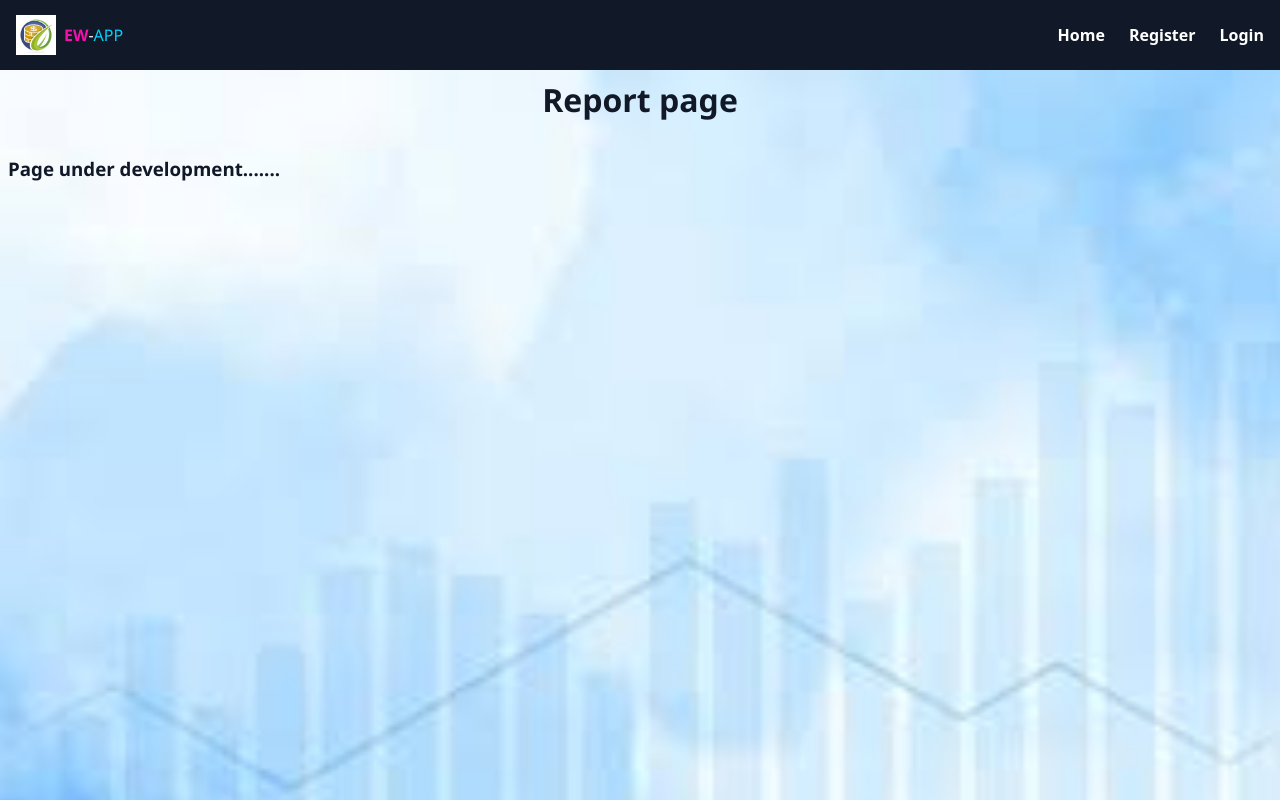
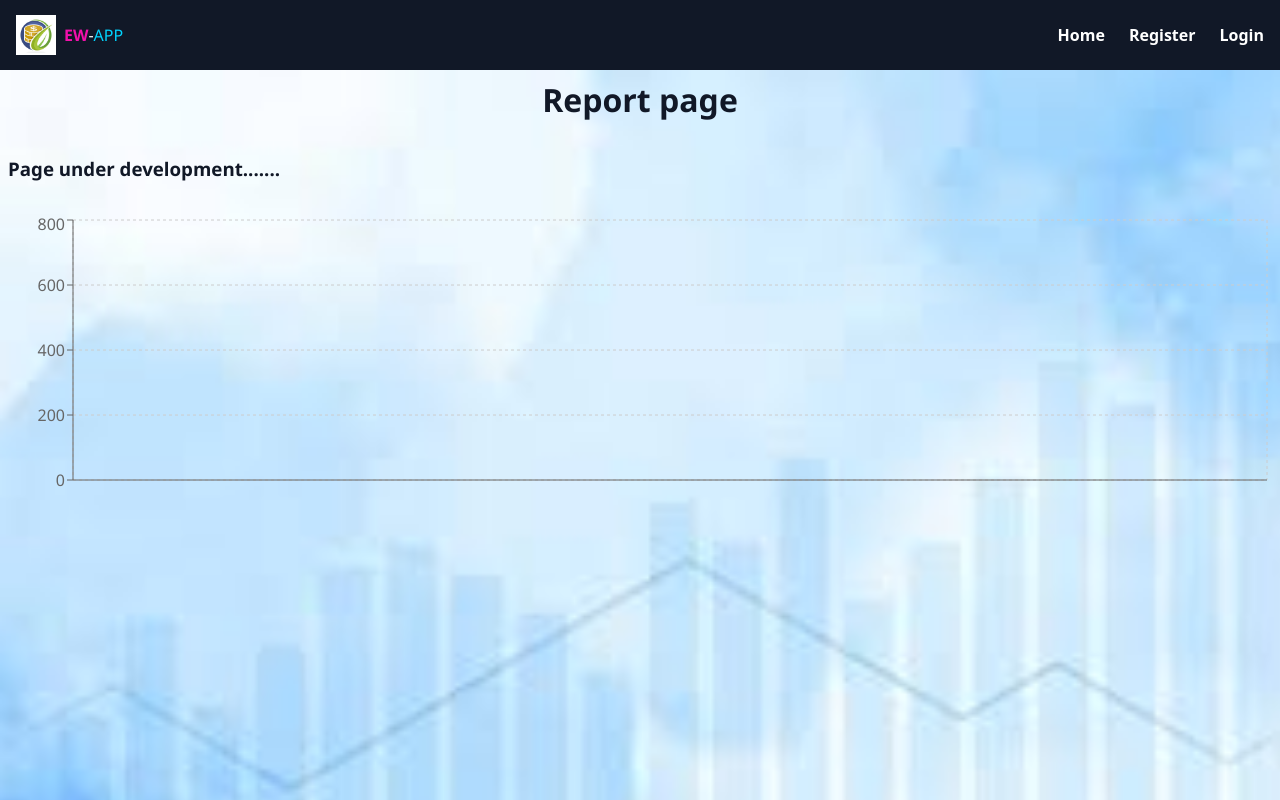
Before and after one commit to Ovidiu-Martalogu/ew-app, a React (Vite) app: page /report in a window 1280 px wide. Shown: the top 800 px of the page. Built offline with nearby package versions, Linux system fonts and the light colour scheme; data requests are answered from the project's data file.

Commit message:
starting working on Report using recharts

```diff
--- a/db.json
+++ b/db.json
@@ -33,20 +33,38 @@
       "category": "salariu",
       "userId": 1,
       "id": 1
+    },
+    {
+      "date": "2026-05-11",
+      "amount": 600,
+      "category": "salariu",
+      "userId": 1,
+      "id": 2
     }
   ],
   "users": [
     {
-      "email": "qvidiu123456@gmail.com",
-      "password": "$2a$10$wwNH8PZa7mkZ6EEJ5Y0KEeSuxuMd44RF.YmZgWSfEQxYUHhMqMDvW",
+      "id": 1,
       "firstName": "Natalia",
       "lastName": "Maria",
-      "id": 1
+      "email": "a@admin.com",
+      "password": "$2a$10$4N593BmQK0CA97sP3FXINueA7Q2f5V2hu4XV3UVwArFk4zm1nlu3W"
     }
   ],
   "expenses": [],
   "login": [],
-  "income": [],
+  "income": [
+    {
+      "date": "2026-05-11",
+      "amount": 700,
+      "type": "active",
+      "category": "salariu",
+      "details": "test",
+      "deleted": false,
+      "userId": 1,
+      "id": 1
+    }
+  ],
   "firstpage": [
     {
       "title": "Monitor your expenses easily and efficiently",
--- a/package.json
+++ b/package.json
@@ -20,6 +20,7 @@
     "react-router": "^7.13.2",
     "react-router-dom": "^7.13.2",
     "react-toastify": "^11.0.5",
+    "recharts": "^3.8.1",
     "zod": "^4.3.6"
   },
   "devDependencies": {
--- a/src/features/Income/EditOneIncome.tsx
+++ b/src/features/Income/EditOneIncome.tsx
@@ -111,7 +111,7 @@ export function EditOneIncome() {
 
     }
 
-    async function handleSubmit(e: React.FormEvent) {
+    async function handleSubmit(e: React.SubmitEvent) {
         e.preventDefault();
         if (!id) return;
 
--- a/src/features/Report/Report.module.css
+++ b/src/features/Report/Report.module.css
@@ -1,6 +1,6 @@
 .content {
     min-height: 100vh;
-    background-image: url("/public/backgound-3.jpeg");
+    background-image: url("/backgound-3.jpeg");
     background-size: cover;
     background-position: center;
     background-repeat: no-repeat;
@@ -11,3 +11,10 @@
     gap: 16px;
     font-family: "Segoe UI", Arial, sans-serif;
 }
+
+
+
+.chartWrapper {
+  width: 100%;
+  height: 400px;
+}
--- a/src/features/Report/Report.tsx
+++ b/src/features/Report/Report.tsx
@@ -1,19 +1,104 @@
+
+'use client';
+import { useEffect, useState } from 'react';
+
+import {
+    CartesianGrid,
+    Line,
+    LineChart,
+    ResponsiveContainer,
+    Tooltip,
+    XAxis,
+    YAxis,
+} from 'recharts';
+
+import styles from "../Report/Report.module.css"
+
+const apiUrl = `${import.meta.env.VITE_API_URL}/payments`;
+
+const apiUrlIncome = `${import.meta.env.VITE_API_URL}/income`;
 
 
-import styles from "../Report/Report.module.css";
+type IncomeItem = {
+    date: string;
+    amount: number;
+};
 
+type PaymentItem = {
+    date: string;
+    amount: number;
+};
+
+type ChartData = {
+    date: string;
+    income: number;
+    payments: number;
+};
 
 export function Report() {
 
+    const [data, setData] = useState<ChartData[]>([]);
+
+    useEffect(() => {
+        const loadData = async () => {
+            const [incomeRes, paymentsRes] = await Promise.all([
+                fetch(apiUrlIncome),
+                fetch(apiUrl),
+            ]);
+
+            const income: IncomeItem[] = await incomeRes.json();
+            const payments: PaymentItem[] = await paymentsRes.json();
+
+            const merged: ChartData[] = income.map((item, index) => ({
+                date: item.date,
+                income: item.amount,
+                payments: payments[index]?.amount || 0,
+            }));
+
+            setData(merged);
+        };
+
+        loadData();
+    }, []);
 
     return (
+
         <>
             <div className={styles.content}>
 
 
                 <h1>Report page</h1>
                 <h3>Page under development.......</h3>
+
+
+            <div className={styles.chartWrappe}>
+                <ResponsiveContainer width="100%" height={300}>
+                    <LineChart data={data}>
+                        <CartesianGrid strokeDasharray="3 3" />
+
+                        <XAxis dataKey="month" />
+
+                        <YAxis />
+
+                        <Tooltip />
+
+                        <Line
+                            type="monotone"
+                            dataKey="income"
+                            stroke="#22c55e"
+                            strokeWidth={3}
+                        />
+
+                        <Line
+                            type="monotone"
+                            dataKey="payments"
+                            stroke="#ef4444"
+                            strokeWidth={3}
+                        />
+                    </LineChart>
+                </ResponsiveContainer>
             </div>
+               </div>
         </>
-    )
+    );
 }
```
Also changed, not shown: 1 other file (tests, documents, lock files or other folders).
